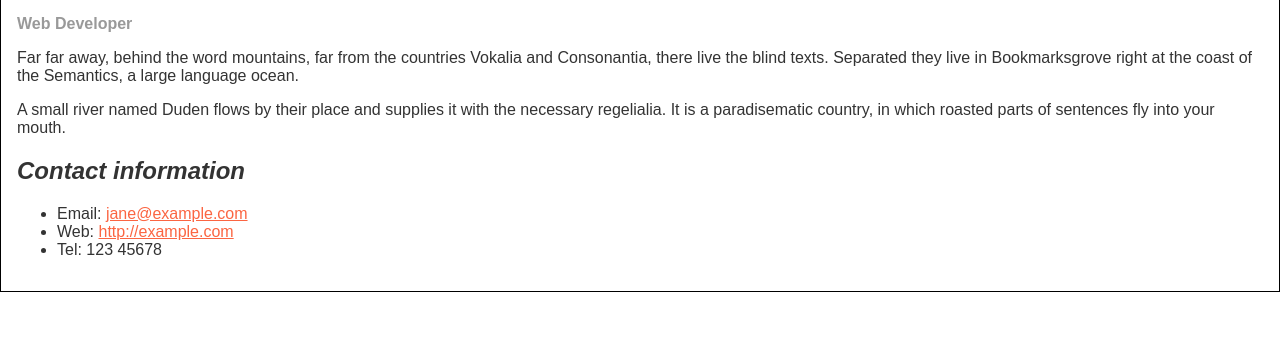
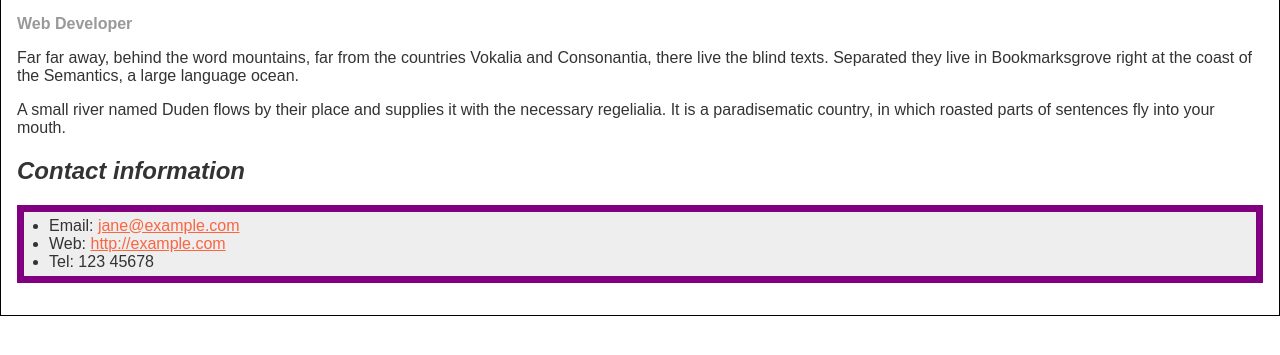
Before and after one commit to Simran241103/SimranjeetKaur.github.io, a plain HTML site: page assignment3a/index.html in a window 1280 px wide. Shown: the part 103-458 px from the top of the page. Drawn offline with Linux system fonts and the light colour scheme.

Commit message:
almost finished
- created a class for list
- backgroud color changed
- border created

```diff
--- a/assignment3a/index.html
+++ b/assignment3a/index.html
@@ -46,6 +46,14 @@ description : job tittle
       a:hover {
         text-decoration: none;
       }
+      ul.myclass{
+        background-color: #eee;
+        border: 7px solid purple;
+        padding:5px ;
+        padding-left: 25px;
+
+      }
+
     </style>
   </head>
 
@@ -66,7 +74,7 @@ description : job tittle
     </p>
 
     <h2>Contact information</h2>
-    <ul>
+    <ul class = myclass>
       <li>
         Email:
         <a href="mailto:jane@example.com">jane@example.com</a>
```
